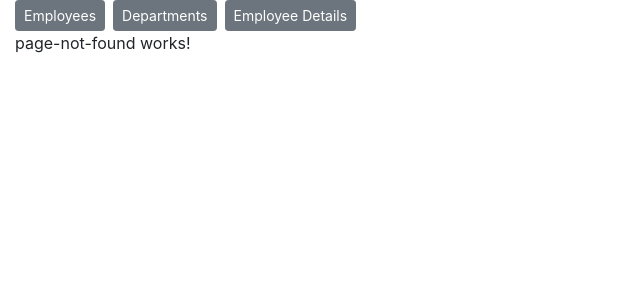
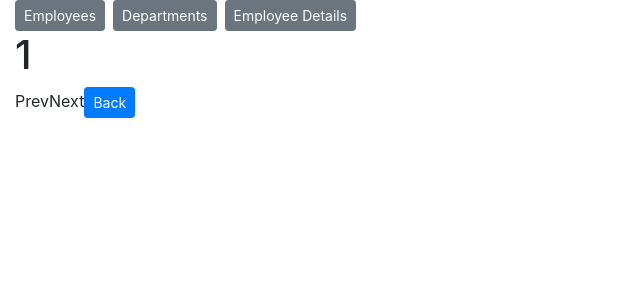
Before and after one commit to Misbah-Mushtaq/angular-prep, an Angular app: page /departments/1 in a window 1280 px wide. Shown: the top 300 px of the page, without its empty margins (0-640 px from the left). Built offline with nearby package versions, Linux system fonts and the light colour scheme.

Commit message:
WIP on Routing : Relative Navigation

```diff
--- a/src/app/app-routing.module.ts
+++ b/src/app/app-routing.module.ts
@@ -11,7 +11,7 @@ const routes: Routes = [
   { path: 'employees', component: EmployeeListComponent },
   { path: 'departments', component: DepartmentListComponent },
   { path: 'employeeDetails', component: EmployeeDetailsComponent },
-  { path: 'departmentDetails/:id', component: DepartmentDetailsComponent },
+  { path: 'departments/:id', component: DepartmentDetailsComponent },
   { path: '**', component: PageNotFoundComponent }
 ]
 
--- a/src/app/department-details/department-details.component.ts
+++ b/src/app/department-details/department-details.component.ts
@@ -20,16 +20,19 @@ export class DepartmentDetailsComponent implements OnInit {
 
   goPrev (): void {
     let prevId: any = this.departmentId - 1
-    this.router.navigate(['/departmentDetails', prevId])
+    this.router.navigate(['/departments', prevId])
   }
 
   goNext (): void {
     let nextId: any = this.departmentId + 1
-    this.router.navigate(['/departmentDetails', nextId])
+    this.router.navigate(['/departments', nextId])
   }
 
   goToDepartments (): void {
     let selectedId: any = this.departmentId ? this.departmentId : null
-    this.router.navigate(['/departments', { id: selectedId }])
+    // this.router.navigate(['/departments', { id: selectedId }])
+    this.router.navigate(['../', { id: selectedId }], {
+      relativeTo: this.route
+    })
   }
 }
--- a/src/app/department-list/department-list.component.ts
+++ b/src/app/department-list/department-list.component.ts
@@ -25,7 +25,7 @@ export class DepartmentListComponent implements OnInit {
     })
   }
   onSelect (department: any) {
-    this.router.navigate(['/departmentDetails', department.id])
+    this.router.navigate([department.id], { relativeTo: this.route })
   }
   isSelected (department: any) {
     return department.id === this.selectedId
```
